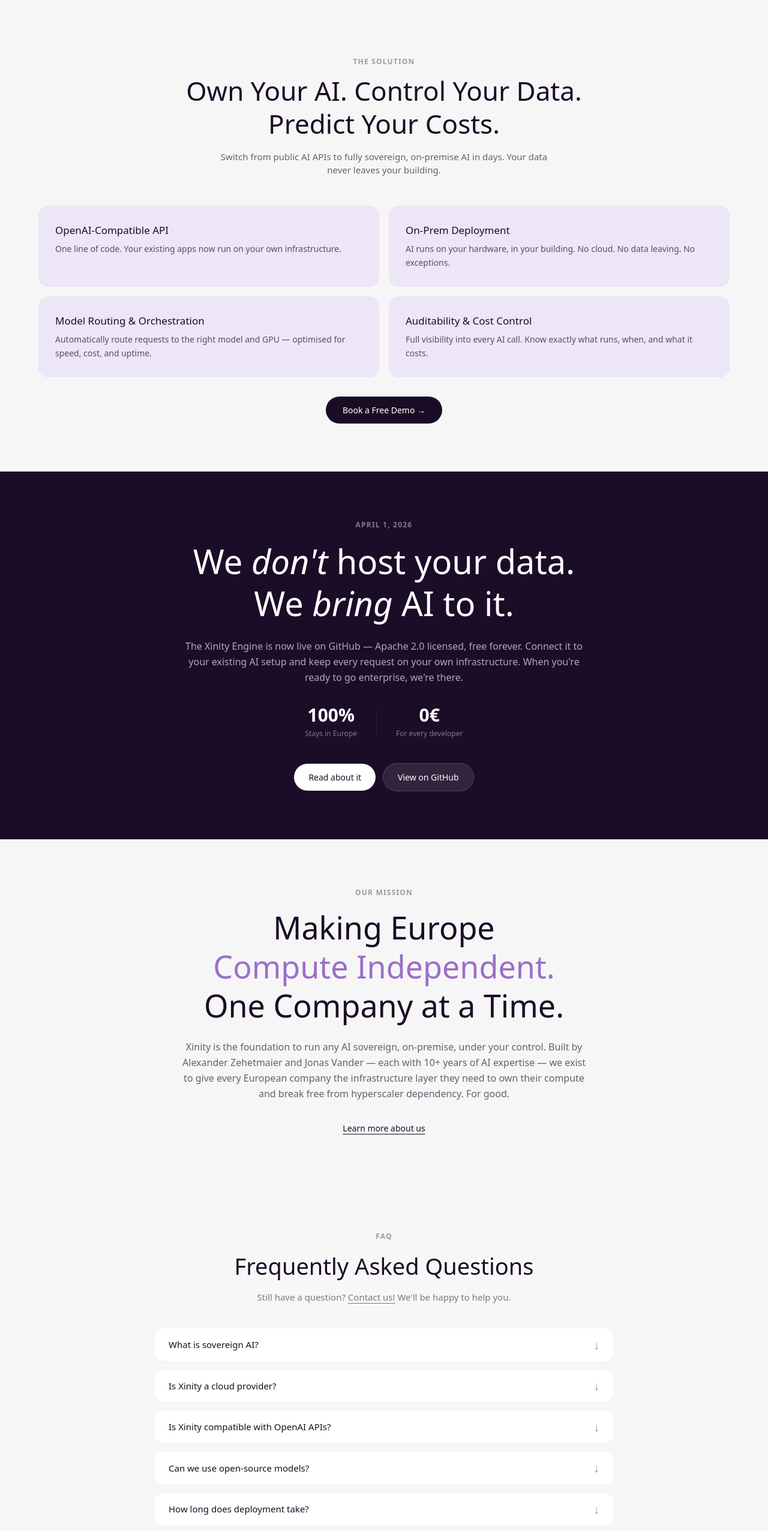
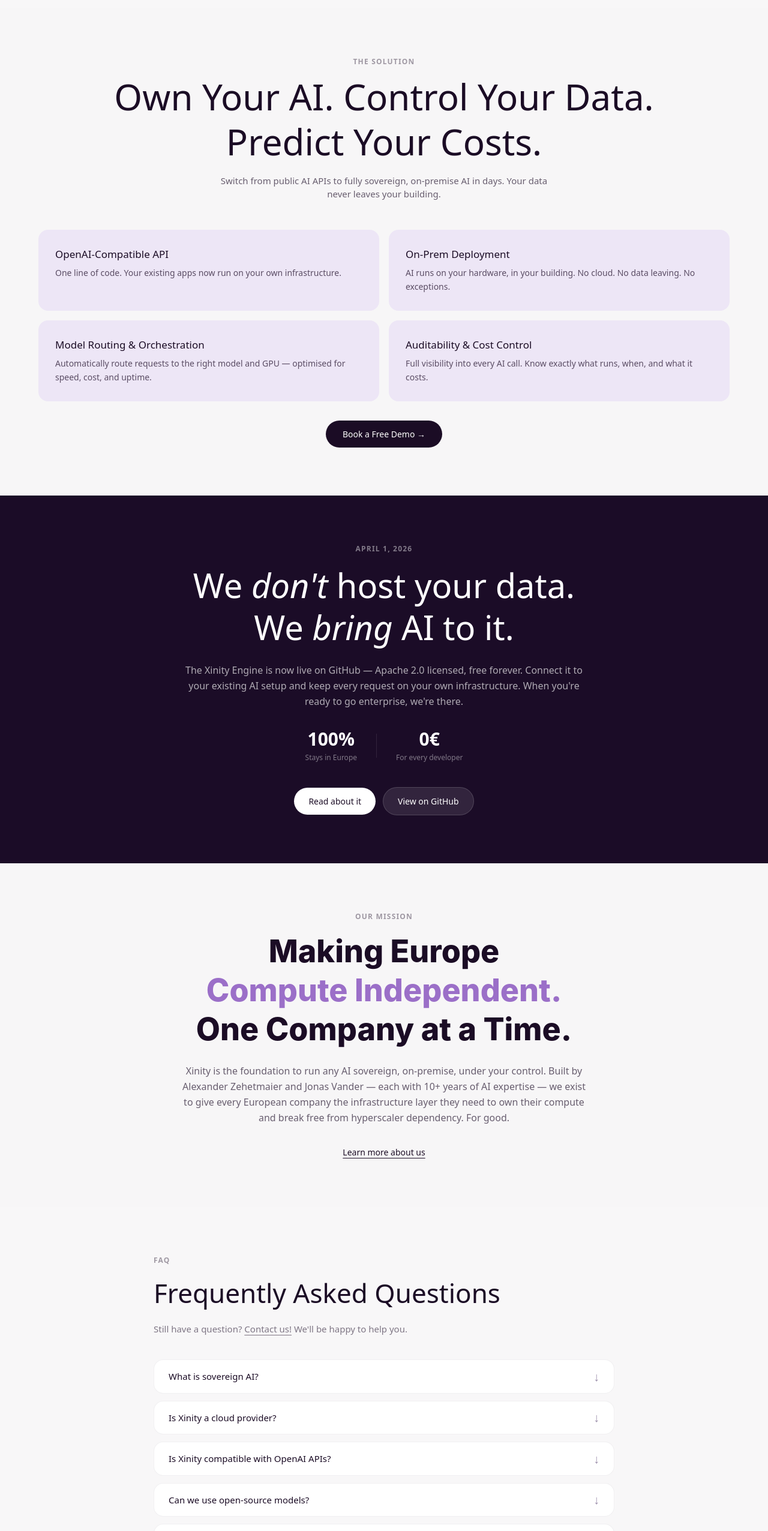
Before and after one commit to osammotg/xenity-website, a Next.js app: page / in a window 1280 px wide. Shown: the part 1520-4072 px from the top of the page at 60% size. Built offline with nearby package versions, Linux system fonts and the light colour scheme; a web font is replaced by a local one.

Commit message:
style(design): FINDING-002 — match original heading sizes (60px H2s, extrabold Mission, 44px FAQ, left-aligned FAQ)

```diff
--- a/app/page.tsx
+++ b/app/page.tsx
@@ -261,7 +261,7 @@
             <p className="text-[12px] font-semibold text-[rgba(27,12,37,0.4)] uppercase tracking-widest mb-3">
               The Solution
             </p>
-            <h2 className="text-[clamp(28px,4vw,44px)] font-medium text-[#1B0C25] leading-tight">
+            <h2 className="text-[clamp(32px,5vw,60px)] font-medium text-[#1B0C25] leading-tight">
               Own Your AI. Control Your Data.
               <br />
               Predict Your Costs.
@@ -354,7 +354,10 @@
           <p className="text-[12px] font-semibold text-[rgba(27,12,37,0.4)] uppercase tracking-widest mb-4">
             Our Mission
           </p>
-          <h2 className="text-[clamp(32px,5vw,52px)] font-medium text-[#1B0C25] leading-tight mb-6">
+          <h2
+            className="text-[clamp(32px,5vw,52px)] font-extrabold text-[#1B0C25] leading-tight mb-6"
+            style={{ fontFamily: "Inter, sans-serif" }}
+          >
             Making Europe
             <br />
             <span className="text-[#9B6FC8]">Compute Independent.</span>
@@ -380,14 +383,14 @@
       {/* FAQ */}
       <section className="py-20 px-4 bg-[#F8F7F8]">
         <div className="max-w-3xl mx-auto">
-          <div className="mb-10 text-center">
+          <div className="mb-10">
             <p className="text-[12px] font-semibold text-[rgba(27,12,37,0.4)] uppercase tracking-widest mb-3">
               FAQ
             </p>
-            <h2 className="text-[clamp(28px,4vw,38px)] font-medium text-[#1B0C25]">
+            <h2 className="text-[clamp(28px,4vw,44px)] font-medium text-[#1B0C25]">
               Frequently Asked Questions
             </h2>
-            <p className="mt-3 text-[15px] text-[rgba(28,12,38,0.55)]">
+            <p className="mt-4 text-[15px] text-[rgba(28,12,38,0.55)]">
               Still have a question?{" "}
               <Link
                 href="/contact"
@@ -428,7 +431,7 @@
               <p className="text-[12px] font-semibold text-[rgba(27,12,37,0.4)] uppercase tracking-widest mb-2">
                 Blog
               </p>
-              <h2 className="text-[clamp(22px,3vw,30px)] font-medium text-[#1B0C25]">
+              <h2 className="text-[clamp(28px,4vw,48px)] font-medium text-[#1B0C25]">
                 Insights on Sovereign AI &amp; On-Prem Infrastructure
               </h2>
             </div>
@@ -466,7 +469,7 @@
           <p className="text-[12px] font-semibold text-[rgba(27,12,37,0.4)] uppercase tracking-widest mb-3">
             Newsletter
           </p>
-          <h2 className="text-[24px] font-medium text-[#1B0C25] mb-2">
+          <h2 className="text-[clamp(28px,4vw,48px)] font-medium text-[#1B0C25] mb-2">
             Not Ready for a Demo Yet?
           </h2>
           <p className="text-[14px] text-[rgba(28,12,38,0.6)] mb-6">
```
